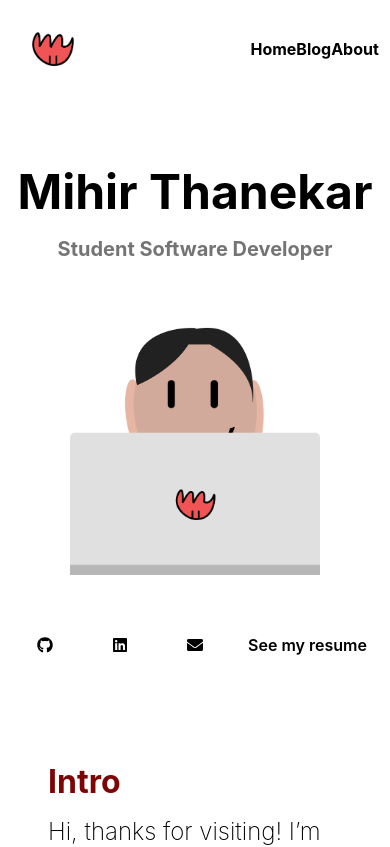
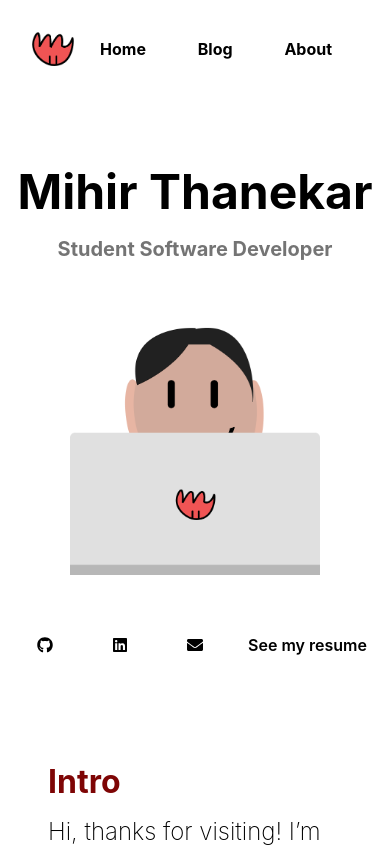
Before and after one commit to me-here/portfolio-site, a Next.js app: page / in a window 390 px wide. Shown: the top 847 px of the page. Built offline with nearby package versions, Linux system fonts and the light colour scheme.

Commit message:
Navbar responsiveness.

```diff
--- a/components/Navbar.tsx
+++ b/components/Navbar.tsx
@@ -1,16 +1,17 @@
-import Image from 'next/image'
+import Image from "next/image";
 import styled from "styled-components";
+import { ScreenSize } from "../styles/style-constants";
 
 const Navbar = () => {
   return (
     <NavContainer>
       <LogoContainer href="./">
-        <Image src="/logo.png" layout="fill" alt="My logo"/>
+        <Image src="/logo.png" layout="fill" alt="My logo" />
       </LogoContainer>
       <RightLinks>
-        <a href='google.com'>Home</a>
-        <a href='google.com'>Blog</a>
-        <a href='google.com'>About</a>
+        <a href="google.com">Home</a>
+        <a href="google.com">Blog</a>
+        <a href="google.com">About</a>
       </RightLinks>
     </NavContainer>
   );
@@ -20,6 +21,7 @@ const LogoContainer = styled.a`
   width: 42.18px;
   height: 34.09px;
   position: relative;
+  flex-shrink: 0;
 `;
 
 const NavContainer = styled.div`
@@ -39,10 +41,14 @@ const NavContainer = styled.div`
 `;
 
 const RightLinks = styled.div`
-  width: 33%;
+  flex-grow: 1;
   display: flex;
   justify-content: space-around;
   font-weight: bold;
+
+  @media only screen and (min-width: ${ScreenSize.medium}) {
+    width: 33%;
+  }
 `;
 
 export default Navbar;
```
